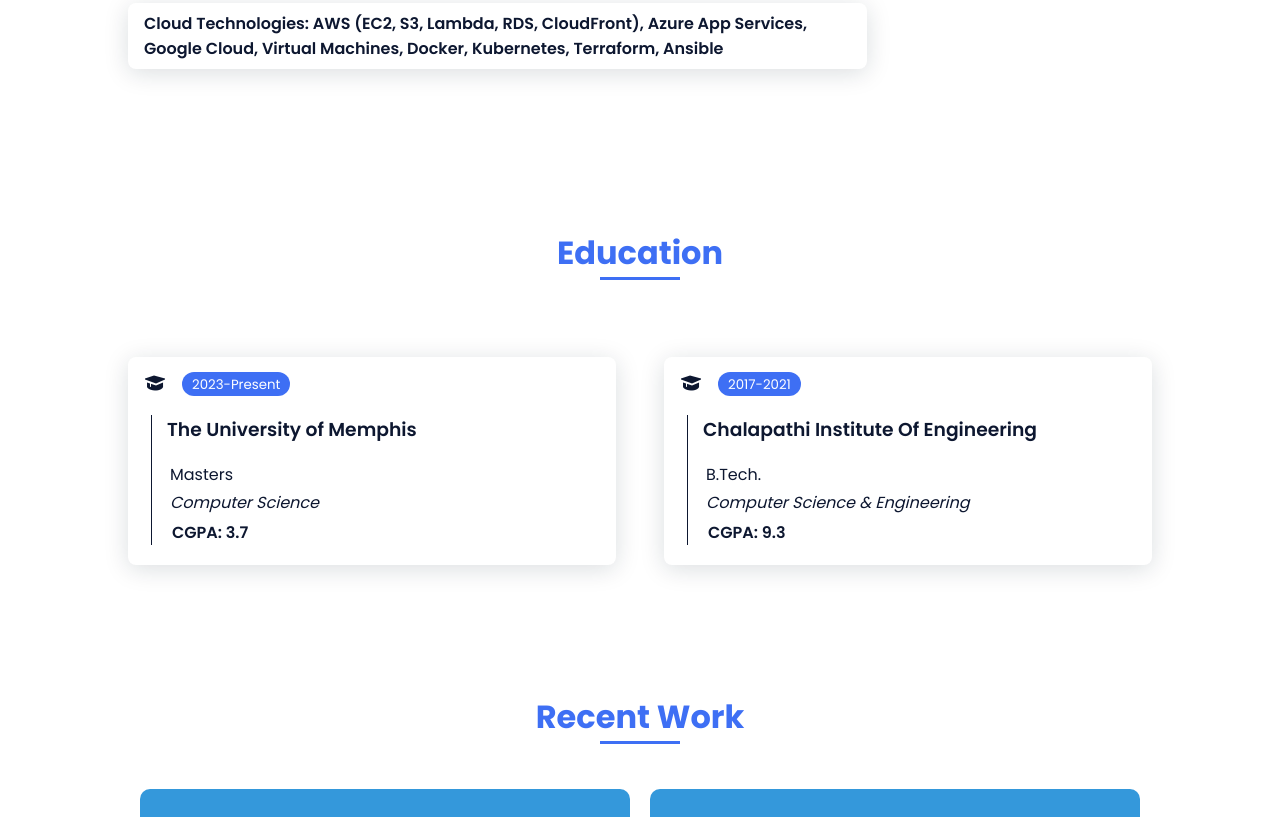
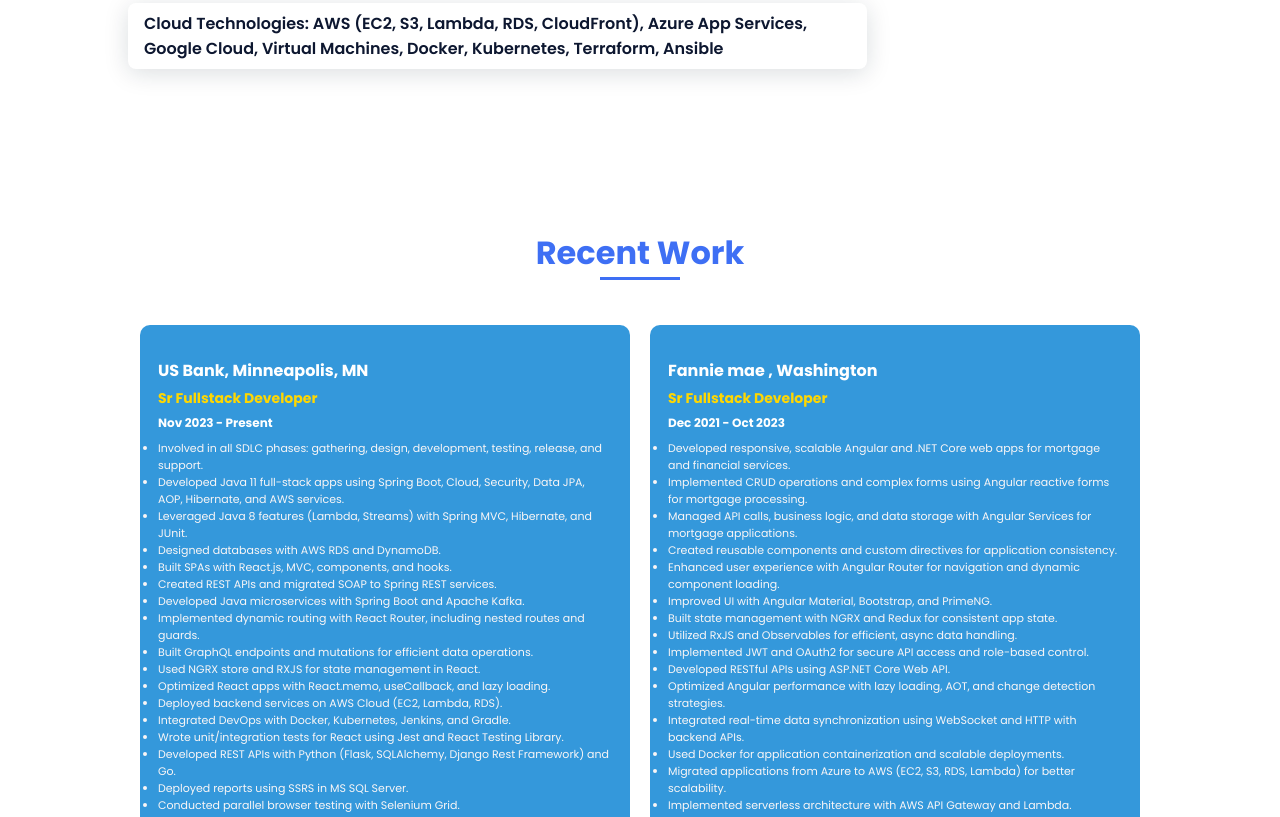
Before and after one commit to RamyaNuthakki/portfolio-website, a plain HTML site: page index.html in a window 1280 px wide. Shown: the part 2099-2916 px from the top of the page. Drawn offline with nearby package versions, Linux system fonts and the light colour scheme.

Commit message:
Update index.html

```diff
--- a/index.html
+++ b/index.html
@@ -128,36 +128,7 @@
                 </div>
             </section>
 
-            <!--===== EDUCATION =====-->
-            <section class="education section" id="education">
-                <h2 class="section-title">Education</h2>
-                <div class="education__container bd-grid">
-                    <div class="institute__container">
-                        <div class="inst_logo_yr">
-                            <i class="bx bxs-graduation grad_icon"></i>
-                            <small class="institute__year">2023-Present</small>
-                        </div>
-                        <div class="inst_rem">
-                            <h3 class="institute__name">The University of Memphis</h3>
-                            <p class="institute__course">Masters</p>
-                            <p class="institute__domain">Computer Science</p>
-                            <p class="institute__cgpa">CGPA: 3.7</p>
-                        </div>
-                    </div>
-                    <div class="institute__container">
-                        <div class="inst_logo_yr">
-                            <i class="bx bxs-graduation grad_icon"></i>
-                            <small class="institute__year">2017-2021</small>
-                        </div>
-                        <div class="inst_rem">
-                            <h3 class="institute__name">Chalapathi Institute Of Engineering</h3>
-                            <p class="institute__course">B.Tech.</p>
-                            <p class="institute__domain">Computer Science & Engineering</p>
-                            <p class="institute__cgpa">CGPA: 9.3</p>
-                        </div>
-                    </div>
-                </div>
-            </section>
+
 <!--===== PROJECTS =====-->
 <section class="work section" id="work">
     <h2 class="section-title">Recent Work</h2>
@@ -291,8 +262,33 @@
             </div>
  </section>
 </main>
-
-        <!--===== FOOTER =====-->
+ <!--===== EDUCATION =====-->
+            <section class="education section" id="education">
+                <h2 class="section-title">Education</h2>
+                <div class="education__container bd-grid">
+                    <div class="institute__container">
+                        <div class="inst_logo_yr">
+                            <i class="bx bxs-graduation grad_icon"></i>
+                            <small class="institute__year">2023-Present</small>
+                        </div>
+                        <div class="inst_rem">
+                            <p class="institute__name">The University of Memphis, Memphis, TN</p>
+                <p class="institute__course">Masters of science : Computer Science</p>
+                        </div>
+                    </div>
+                    <div class="institute__container">
+                        <div class="inst_logo_yr">
+                            <i class="bx bxs-graduation grad_icon"></i>
+                            <small class="institute__year">2017-2021</small>
+                        </div>
+                        <div class="inst_rem">
+                            <p class="institute__name">Chalapathi Institute Of Engineering, Guntur, india</p>
+                <p class="institute__course">Bachelors of technology : Computer Science</p>
+                        </div>
+                    </div>
+                </div>
+            </section>
+        <!--===== contact =====-->
 
             <section class="contact section" id="contact">
                 <h2 class="section-title">Contact</h2>
```
